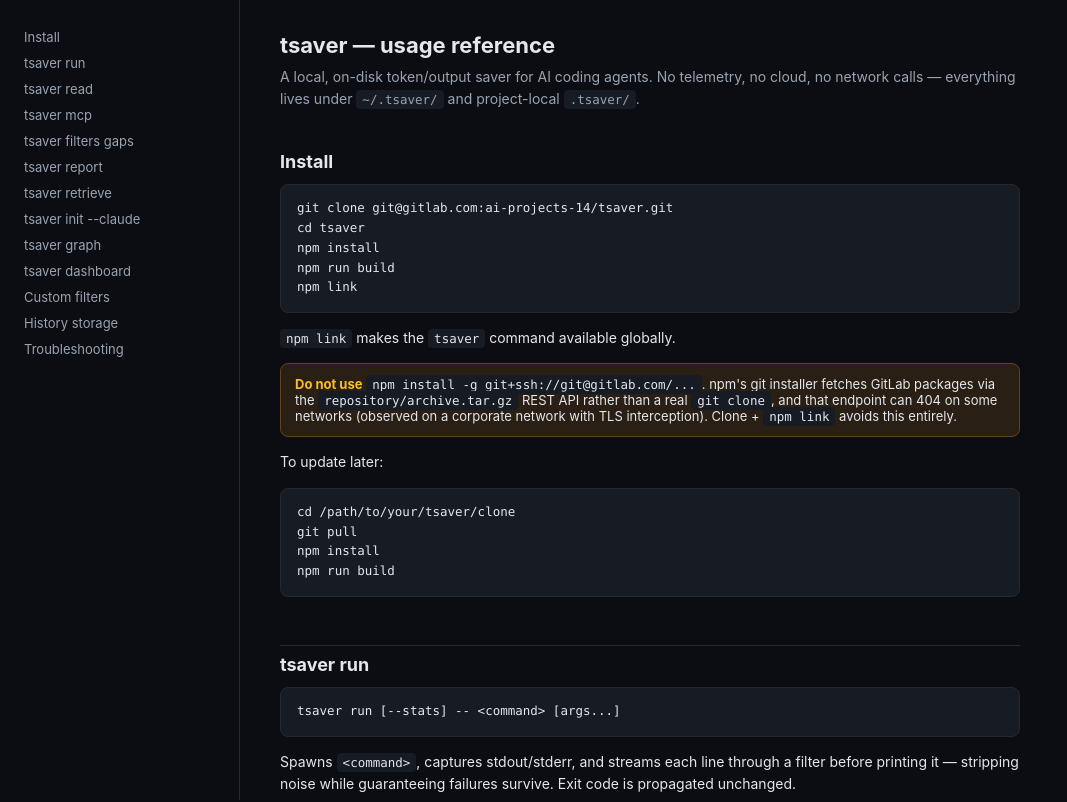
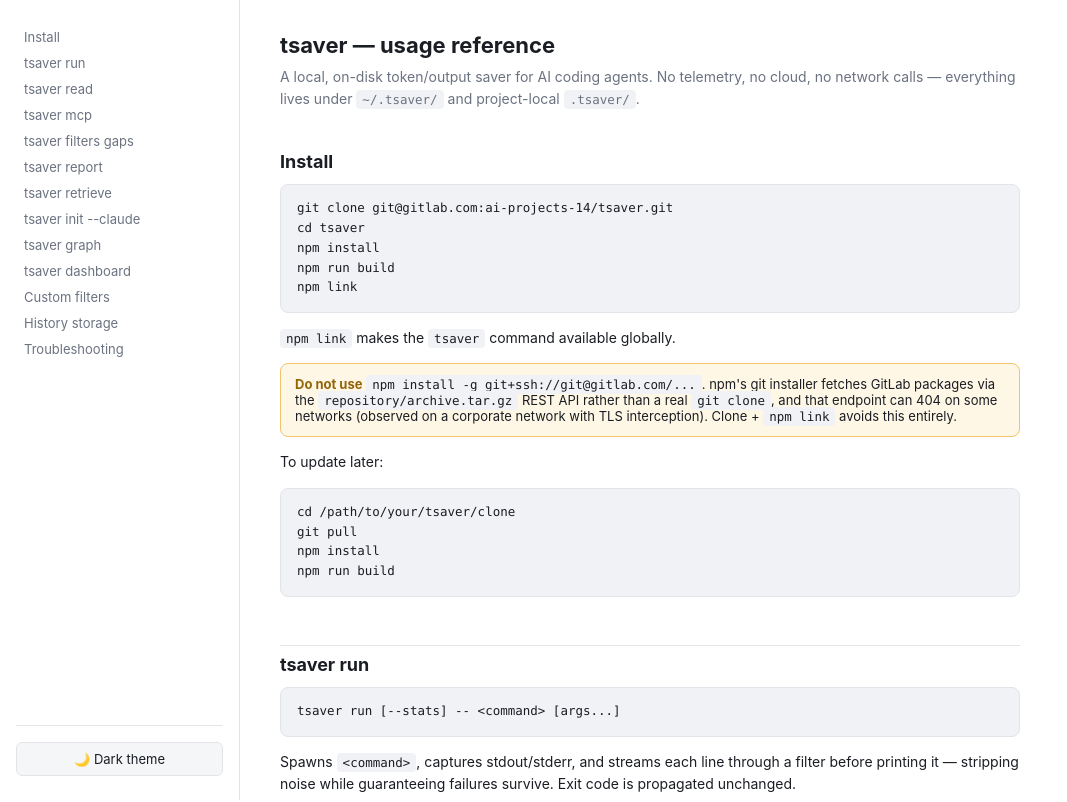
Before and after one commit to asad-u14/tsaver, a website: page docs/index.html in a window 1280 px wide. Shown: the top 802 px of the page, without its empty margins (0-1067 px from the left). Drawn offline with Linux system fonts and the light colour scheme.

Commit message:
Default docs page to light theme with a dark-mode toggle
docs/index.html was dark-only; switched the default palette to light and added a toggle button (persisted via localStorage) so it can switch to the original dark palette on demand. All colors now resolve through CSS variables under :root / :root[data-theme="dark"] - no hardcoded hex values remain outside the two variable blocks.

Bumped version 1.1.0 -> 1.1.1.

Co-Authored-By: Claude Sonnet 5 <noreply@anthropic.com>

```diff
--- a/docs/index.html
+++ b/docs/index.html
@@ -6,6 +6,18 @@
 <title>tsaver — usage reference</title>
 <style>
   :root {
+    --bg: #ffffff;
+    --surface: #f5f6f8;
+    --border: #e1e4e9;
+    --text: #1a1d23;
+    --text2: #6b7280;
+    --accent: #0d9488;
+    --code-bg: #f1f2f5;
+    --warn-bg: #fff7e6;
+    --warn-border: #f0c36d;
+    --warn-strong: #92650a;
+  }
+  :root[data-theme="dark"] {
     --bg: #0b0d12;
     --surface: #12151c;
     --border: #232832;
@@ -15,6 +27,7 @@
     --code-bg: #171b23;
     --warn-bg: #2a1f14;
     --warn-border: #5c4420;
+    --warn-strong: #fbbf24;
   }
   * { box-sizing: border-box; }
   body {
@@ -34,6 +47,8 @@
     top: 0;
     height: 100vh;
     overflow-y: auto;
+    display: flex;
+    flex-direction: column;
   }
   nav a {
     display: block;
@@ -44,6 +59,23 @@
     border-radius: 6px;
   }
   nav a:hover { background: var(--surface); color: var(--text); }
+  #theme-toggle {
+    margin-top: auto;
+    padding-top: 16px;
+    border-top: 1px solid var(--border);
+  }
+  #theme-toggle button {
+    width: 100%;
+    font-size: 13px;
+    padding: 8px 10px;
+    border-radius: 6px;
+    border: 1px solid var(--border);
+    background: var(--surface);
+    color: var(--text);
+    cursor: pointer;
+    font-family: inherit;
+  }
+  #theme-toggle button:hover { border-color: var(--accent); }
   main {
     flex: 1;
     max-width: 820px;
@@ -88,7 +120,7 @@
     font-size: 13px;
     margin: 12px 0;
   }
-  .note strong { color: #fbbf24; }
+  .note strong { color: var(--warn-strong); }
   ul { font-size: 14px; line-height: 1.6; }
 </style>
 </head>
@@ -107,6 +139,9 @@
   <a href="#custom-filters">Custom filters</a>
   <a href="#history-storage">History storage</a>
   <a href="#troubleshooting">Troubleshooting</a>
+  <div id="theme-toggle">
+    <button id="theme-toggle-btn" type="button" onclick="toggleTheme()">🌙 Dark theme</button>
+  </div>
 </nav>
 <main>
   <h1>tsaver — usage reference</h1>
@@ -317,5 +352,33 @@ drop = ["^progress"]</code></pre>
   <p>Claude Code only reloads hook config at session start or when you open <code>/hooks</code> — editing <code>~/.claude/settings.json</code> has no effect on an already-running session until one of those happens.</p>
 
 </main>
+<script>
+function applyTheme(theme) {
+  document.documentElement.setAttribute('data-theme', theme);
+  const btn = document.getElementById('theme-toggle-btn');
+  if (btn) btn.textContent = theme === 'dark' ? '☀️ Light theme' : '🌙 Dark theme';
+}
+
+function toggleTheme() {
+  const current = document.documentElement.getAttribute('data-theme') === 'dark' ? 'dark' : 'light';
+  const next = current === 'dark' ? 'light' : 'dark';
+  try {
+    localStorage.setItem('tsaver-docs-theme', next);
+  } catch {
+    // localStorage unavailable (e.g. file:// with strict privacy settings) — theme just won't persist.
+  }
+  applyTheme(next);
+}
+
+(function initTheme() {
+  let saved = null;
+  try {
+    saved = localStorage.getItem('tsaver-docs-theme');
+  } catch {
+    // ignore
+  }
+  applyTheme(saved === 'dark' ? 'dark' : 'light');
+})();
+</script>
 </body>
 </html>
--- a/package.json
+++ b/package.json
@@ -1,6 +1,6 @@
 {
   "name": "tsaver",
-  "version": "1.1.0",
+  "version": "1.1.1",
   "description": "Local token/output saver for AI coding agents — filters noisy CLI output, compacts MCP responses, and optimizes files",
   "type": "module",
   "main": "dist/cli.js",
```
